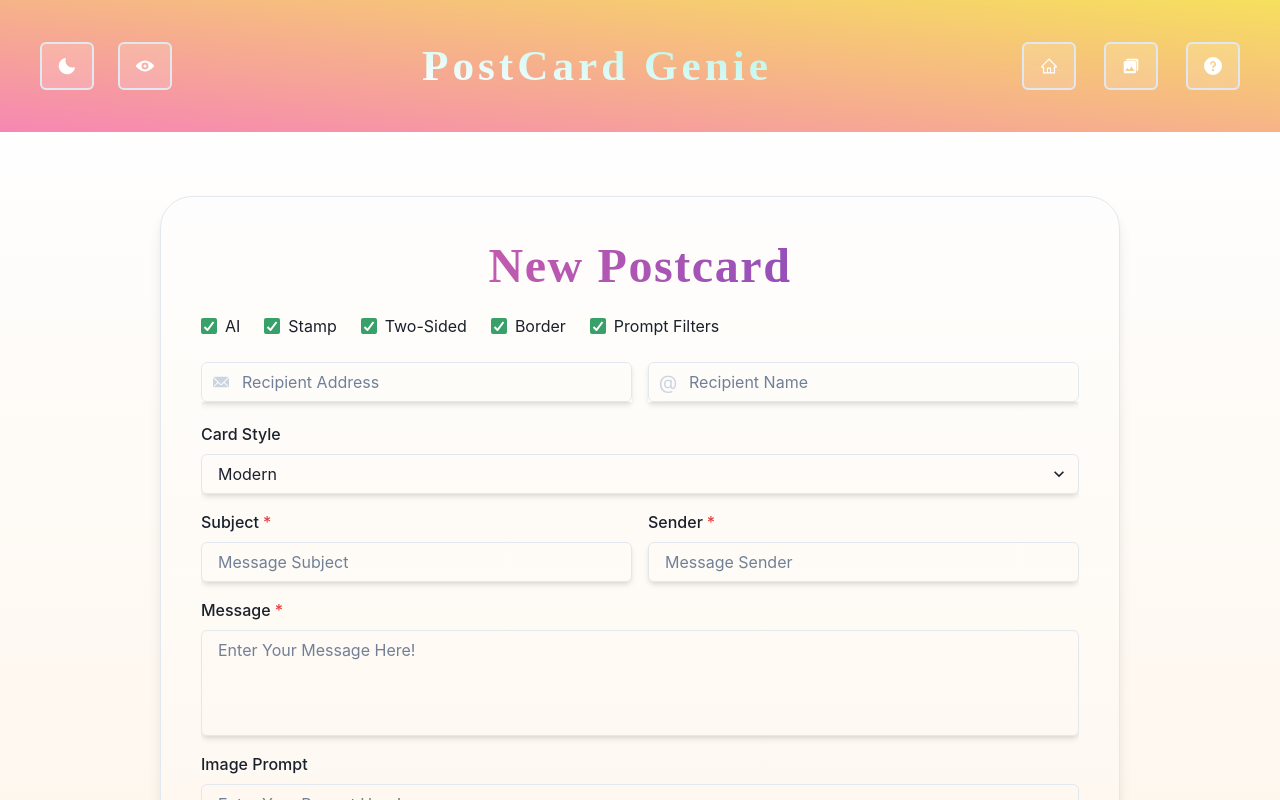
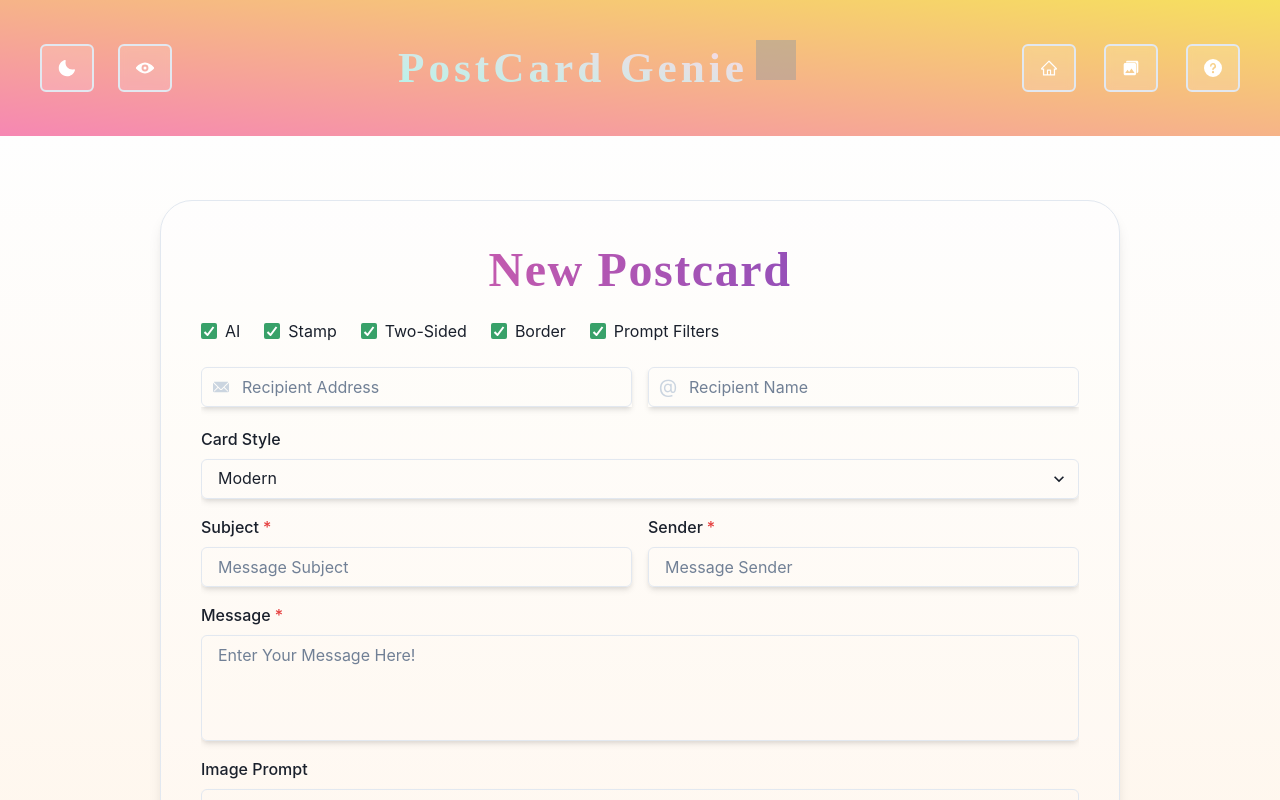
Before and after one commit to thegrayeminence/Postcard-Generator, a React (Create React App) app: page / in a window 1280 px wide. Shown: the top 800 px of the page. Built offline with nearby package versions, Linux system fonts and the light colour scheme; data requests are answered from the project's data file; grey boxes are pictures that could not be loaded.

Commit message:
last commit 4 real

```diff
--- a/db.json
+++ b/db.json
@@ -62,7 +62,7 @@
       "message": "Consectetur perspiciatis voluptates et. Expedita non laudantium maiores consequuntur laborum quod commodi. Amet rerum non ipsum dolores.",
       "style": "Modern",
       "prompt": "",
-      "image_url": "https://picsum.photos/400/250/",
+      "image_url": "https://fastly.picsum.photos/id/330/400/250.jpg?hmac=uGHk2zkm3Zl5SMDpSDAn2eLKxpzK5IiOH5LNub_jvv8",
       "sender": "Fingolfin, High King of the Noldor",
       "id": 6
     },
@@ -73,9 +73,31 @@
       "message": "Eius nulla ea fugit corrupti unde. Aspernatur beatae voluptas iste ratione. Cum soluta eaque enim vero eligendi.",
       "style": "Modern",
       "prompt": "",
-      "image_url": "https://picsum.photos/400/250/",
+      "image_url": "https://fastly.picsum.photos/id/677/400/250.jpg?hmac=lN-R8Z7vMXPlpGJqScRw-T0xaMUmLCwKaEg_5MtYLsA",
       "sender": "William of Orange",
       "id": 7
+    },
+    {
+      "name": "Cato the Younger",
+      "address": "660 Pennington Village New Martinstad, AZ 49147",
+      "subject": "Alea Iacta Est! Verser respecter Te!",
+      "message": "Quam commodi debitis nihil harum. Repellat consequatur sequi. Sit modi quis cum harum hic.",
+      "style": "Modern",
+      "prompt": "",
+      "image_url": "https://fastly.picsum.photos/id/925/400/250.jpg?hmac=VnaoLDIgHNLwQqwfM5DOkWe-E-ym3CY7ol3mAvhACRY",
+      "sender": "Gaius Julius Caesar",
+      "id": 8
+    },
+    {
+      "name": "Iskandar",
+      "address": "33, avenue Dufour 65549 Brunel",
+      "subject": "Re: Battle of Issus",
+      "message": "Ratione autem quasi facere. Eius a consequatur cupiditate commodi iusto. Error similique ullam quisquam.",
+      "style": "Modern",
+      "prompt": "",
+      "image_url": "https://picsum.photos/400/250/?random=714",
+      "sender": "Darius III",
+      "id": 9
     }
   ]
 }
--- a/src/components/CardEditorForm.js
+++ b/src/components/CardEditorForm.js
@@ -47,17 +47,24 @@ const CardEditorForm = ({ handleStamp, handleBorder }) => {
         return;
     }
 
+    const newImageUrl = `https://picsum.photos/400/250/?random=${Math.floor(Math.random() * 1000)}`;
+    const newCard = {
+        ...formData,
+        image_url: newImageUrl
+    };
 
        fetch('http://localhost:4000/cards', {
         method: 'POST',
         headers: { "Content-Type": "application/json" },
-        body: JSON.stringify(formData)
+        body: JSON.stringify(newCard)
         })
         .then(res=>res.json())
-        .then(newData=>setCards([...cards, newData]))
-        setFormData(emptyFormObj)
-        navigate('/gallery')
+        .then(newData => {
+            setCards([...cards, newData]);
+            setFormData(emptyFormObj);
+            navigate('/gallery');
 
+        });
     }
 
     return (
--- a/src/components/layout/Logo.js
+++ b/src/components/layout/Logo.js
@@ -1,14 +1,15 @@
-import { Box, Heading, useColorModeValue, Text, Tooltip } from "@chakra-ui/react";
-
+import { Image, Box, Spacer, Heading, useColorModeValue, HStack, Text, Tooltip } from "@chakra-ui/react";
 
 
 export default function Logo() {
     return (
         <Box>
+            <HStack>
 
                 <Heading
                     bgGradient={useColorModeValue(
-                    'linear(to-tr, white, teal.100)',
+
+                        'linear(to-bl, pink.100, teal.100)',
                         'linear(to-tr, purple.600, blue.800)')}
                     bgClip='text'
                     fontSize='2.7rem'
@@ -16,11 +17,26 @@ export default function Logo() {
                     letterSpacing='.25rem'
                     textAlign='center'
                     fontFamily='Avenir Next'
-                transition={'all .3s ease'}
-                _hover={{transform:'scale(1.05)'}}
+                    transition='all 0.2s cubic-bezier(.08,.52,.52,1)'
+
+                    _hover={{
+                        transform: 'scale(1.07)'
+                    }}
                 >
                     PostCard Genie </Heading>
+                    {/* <Spacer px={'.2rem'} /> */}
+                    <Image
+                    mb='1rem'
+                    opacity={'.5'}
+                    filter='hue-rotate(220deg)'
+                    boxSize='2.5rem'
+                    objectFit='cover'
+                    src='https://media0.giphy.com/media/v1.Y2lkPTc5MGI3NjExNTQ5a3g1N3M4dHduc2h0aDJnNDBnazY3aGJheW45cDAwMWc1bWkycCZlcD12MV9pbnRlcm5hbF9naWZfYnlfaWQmY3Q9cw/S3Jrqq0djSClVR2wkG/giphy.gif'
+                    alt=''
 
+                />
+
+            </HStack>
         </Box>
     );
 }
--- a/src/pages/Gallery.js
+++ b/src/pages/Gallery.js
@@ -36,6 +36,11 @@ return(
                 //filter='auto'
                         backdropFilter='auto'
                         filter='drop-shadow(0.035em 0.050em .1rem #00f)'
+                        transition='all 0.2s cubic-bezier(.08,.52,.52,1)'
+                        _hover={{
+                            transform:'scale(1.08)',
+
+                    }}
 
 
             >GALLERY:</Heading>
--- a/src/pages/Home.js
+++ b/src/pages/Home.js
@@ -11,7 +11,7 @@ const emptyFormObj = {
   "message": "",
   "style": "Modern",
   "prompt": "",
-  "image_url": "https://picsum.photos/400/250/"
+  "image_url": ""
 };
 
 
```
Also changed, not shown: src/assets/gif1.gif (renamed from src/assets/giphy.gif). Lines whose indentation alone changed are shown as unchanged.
